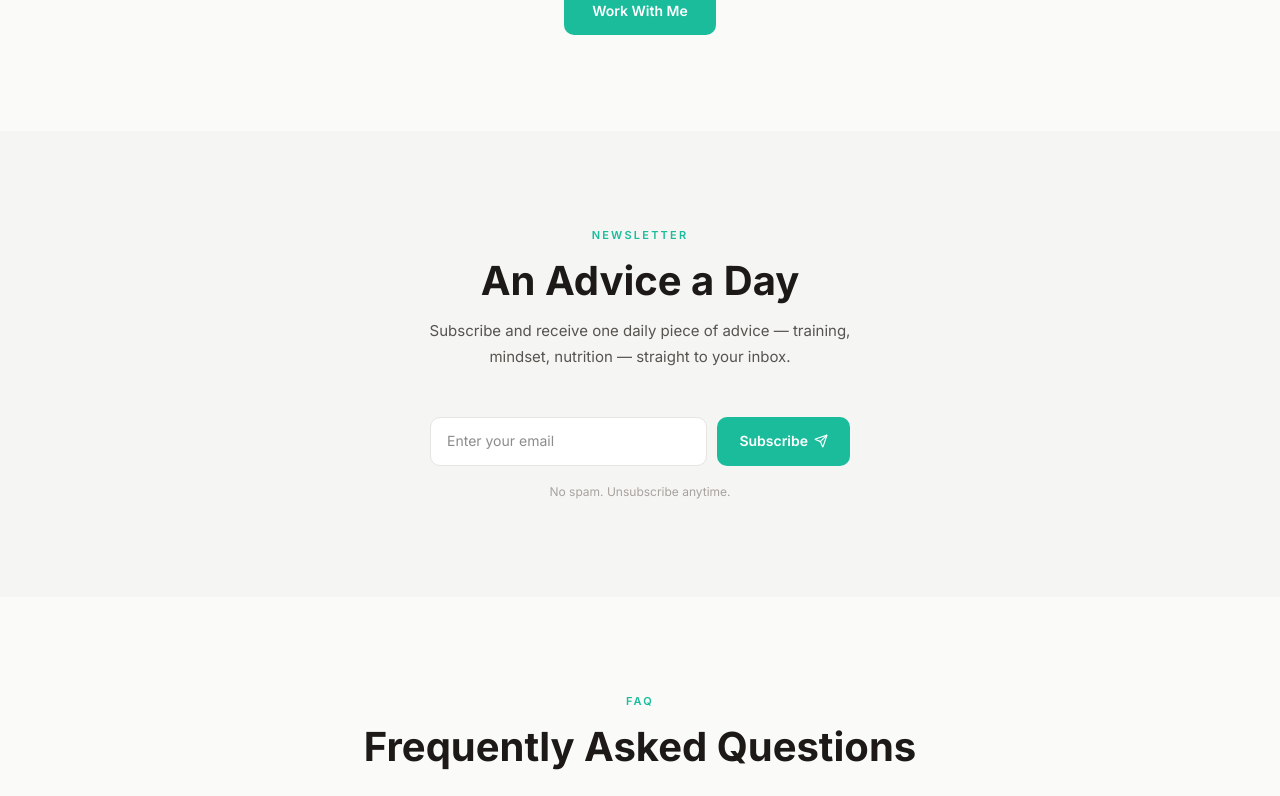
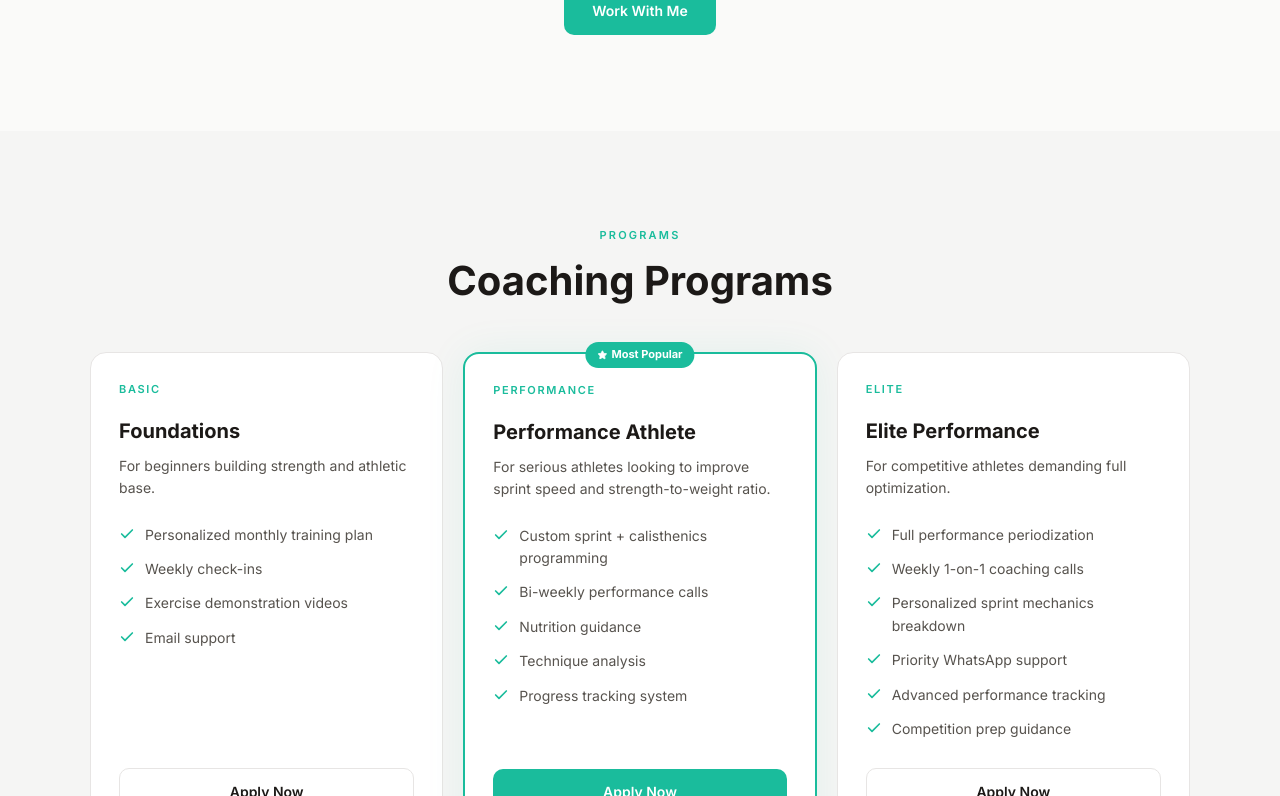
Before and after one commit to TheArkJoe/Frontend, a React (Vite) app: page / in a window 1280 px wide. Shown: the part 3224-4020 px from the top of the page. Built offline with nearby package versions, Linux system fonts and the light colour scheme.

Commit message:
added programs

```diff
--- a/src/pages/Home.jsx
+++ b/src/pages/Home.jsx
@@ -14,6 +14,7 @@ export default function Home() {
       <About />
       <TrackRecord />
       <Journey />
+      <Programs />
       <Newsletter/>
       <FAQ />
     </>
```
